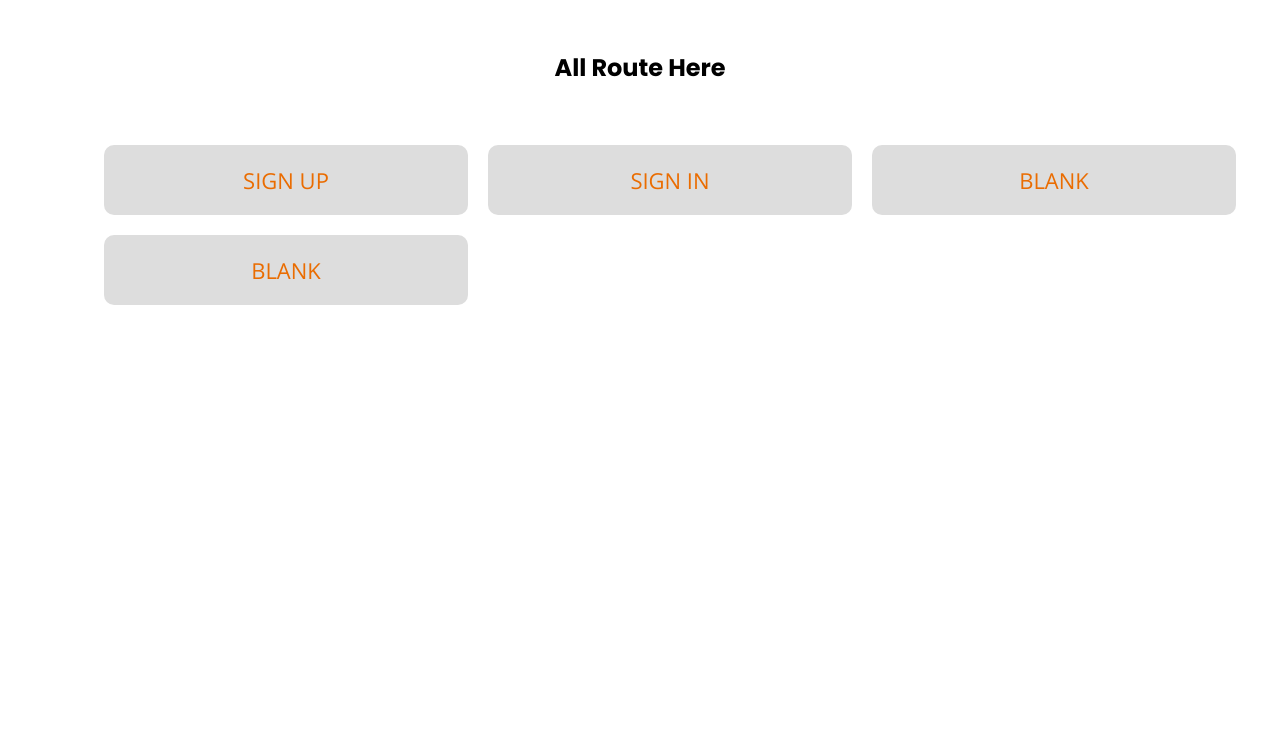
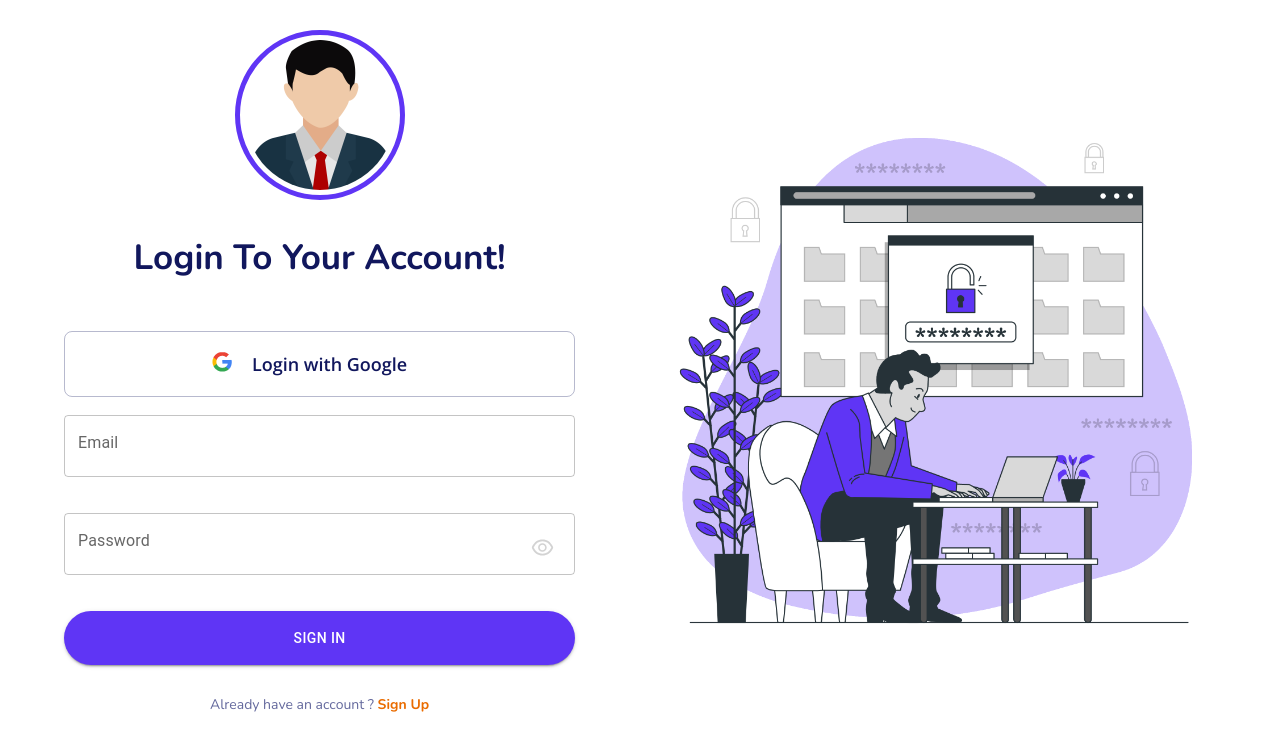
Before and after one commit to sohelarman-info/chatting-application, a React (Create React App) app: page / in a window 1280 px wide. Shown: the top 750 px of the page. Built offline with nearby package versions, Linux system fonts and the light colour scheme.

Commit message:
User Redux Control for login

```diff
--- a/src/App.js
+++ b/src/App.js
@@ -7,14 +7,20 @@ import {
 import Home from "./pages/home";
 import Login from "./pages/login";
 import Registration from "./pages/registration";
+import Loggedin from "./privaterouter/Loggedinuser";
+import Notloggedin from "./privaterouter/Notloggedin";
 
 function App() {
   const router = createBrowserRouter(
     createRoutesFromElements(
       <Route>
-        <Route path="/" element={<Home />}></Route>
-        <Route path="/registration" element={<Registration />}></Route>
-        <Route path="/login" element={<Login />}></Route>
+        <Route element={<Loggedin />}>
+          <Route path="/" element={<Home />}></Route>
+        </Route>
+        <Route element={<Notloggedin />}>
+          <Route path="/registration" element={<Registration />}></Route>
+          <Route path="/login" element={<Login />}></Route>
+        </Route>
       </Route>
     )
   );
--- a/src/features/slice/UserSlice.js
+++ b/src/features/slice/UserSlice.js
@@ -3,7 +3,9 @@ import { createSlice } from "@reduxjs/toolkit";
 export const userSlice = createSlice({
   name: "Login",
   initialState: {
-    login: null,
+    login: localStorage.getItem("users")
+      ? JSON.parse(localStorage.getItem("users"))
+      : null,
   },
   reducers: {
     Loginuser: (state, action) => {
--- a/src/pages/login/index.js
+++ b/src/pages/login/index.js
@@ -46,6 +46,7 @@ const Login = () => {
         formik.values.password
       )
         .then(({ user }) => {
+          if (auth.currentUser.emailVerified == true) {
             formik.resetForm();
             setLoader(false);
             toast.success("Login Success!", {
@@ -60,6 +61,20 @@ const Login = () => {
             });
             navigate("/");
             dispatch(Loginuser(user));
+            localStorage.setItem("users", JSON.stringify(user));
+          } else {
+            setLoader(false);
+            toast.error("Your email is not verified!", {
+              position: "top-center",
+              autoClose: 5000,
+              hideProgressBar: true,
+              closeOnClick: true,
+              pauseOnHover: false,
+              draggable: true,
+              progress: undefined,
+              theme: "light",
+            });
+          }
         })
         .catch((error) => {
           if (error.code.includes("auth/user-not-found")) {
@@ -103,7 +118,6 @@ const Login = () => {
         theme: "light",
       })
     );
-    navigate("/");
   };
 
   return (
--- a/src/pages/registration/index.js
+++ b/src/pages/registration/index.js
@@ -1,5 +1,9 @@
 import React, { useState } from "react";
-import { getAuth, createUserWithEmailAndPassword } from "firebase/auth";
+import {
+  getAuth,
+  createUserWithEmailAndPassword,
+  sendEmailVerification,
+} from "firebase/auth";
 import Container from "@mui/material/Container";
 import Grid from "@mui/material/Grid";
 import "./style.css";
@@ -44,6 +48,7 @@ const Registration = () => {
         .then(() => {
           formik.resetForm();
           setLoader(false);
+          sendEmailVerification(auth.currentUser);
           toast.success("🦄 Registration Completed!", {
             position: "top-center",
             autoClose: 5000,
--- /dev/null
+++ b/src/privaterouter/Loggedinuser.js
@@ -0,0 +1,8 @@
+import { useSelector } from "react-redux";
+import { Outlet } from "react-router-dom";
+import Login from "../pages/login";
+
+export default function Loggedin() {
+  const user = useSelector((users) => users.loginSlice.login);
+  return user ? <Outlet /> : <Login />;
+}
--- /dev/null
+++ b/src/privaterouter/Notloggedin.js
@@ -0,0 +1,7 @@
+import { useSelector } from "react-redux";
+import { Navigate, Outlet } from "react-router-dom";
+
+export default function Notloggedin() {
+  const user = useSelector((users) => users.loginSlice.login);
+  return user ? <Navigate to="/" /> : <Outlet />;
+}
```
Lines whose indentation alone changed are shown as unchanged.
